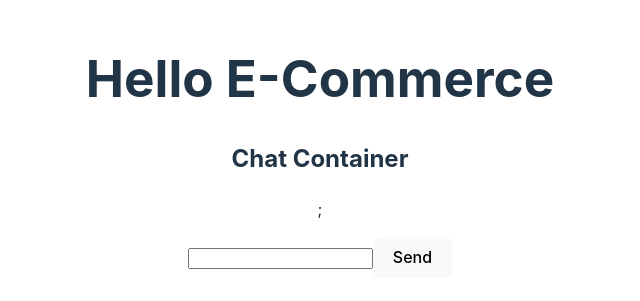
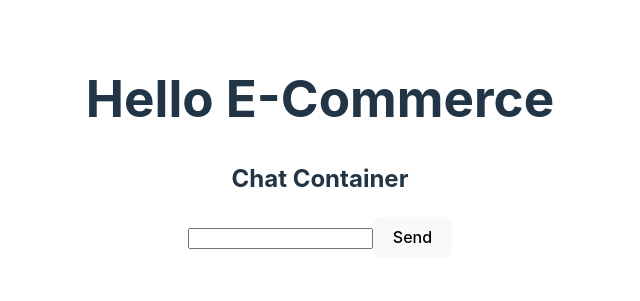
Before and after one commit to francis8933/Finance, a React (Vite) app: page / in a window 1280 px wide. Shown: the part 253-554 px from the top of the page, without its empty margins (320-960 px from the left). Built offline with nearby package versions, Linux system fonts and the light colour scheme.

Commit message:
passing handleClick function to the inputMessage types error fixed

```diff
--- a/src/components/ChatContainer.tsx
+++ b/src/components/ChatContainer.tsx
@@ -1,15 +1,14 @@
-import React, { useEffect, useState } from 'react';
+import React, { useState } from 'react';
 import ChatBox from './ChatBox';
 import InputMessage from './InputMessage';
 
 export default function ChatContainer(): React.JSX.Element {
-  const [message, setMessage] = useState([{ sendBy: '', text: '', date: '' }]);
+  const [message, setMessage] = useState([]);
 
   //   useEffect(SetMessage(data), []);
 
-  const handleClick = (inputMessage) => {
+  const handleClick = (inputMessage: string): void => {
     //send message to the database
-    e.preventDefault();
     console.log('the msg is', inputMessage);
   };
 
--- a/src/components/InputMessage.tsx
+++ b/src/components/InputMessage.tsx
@@ -1,6 +1,9 @@
 import React, { useState } from 'react';
 
-export default function InputMessage(handleClick: React.FC): React.JSX.Element {
+type obj = {
+  handleClick: (message: string) => void;
+};
+export default function InputMessage({ handleClick }: obj): React.JSX.Element {
   const [inputMenssage, setInputMessage] = useState('');
 
   const handleChange = (e: React.SyntheticEvent) => {
```
